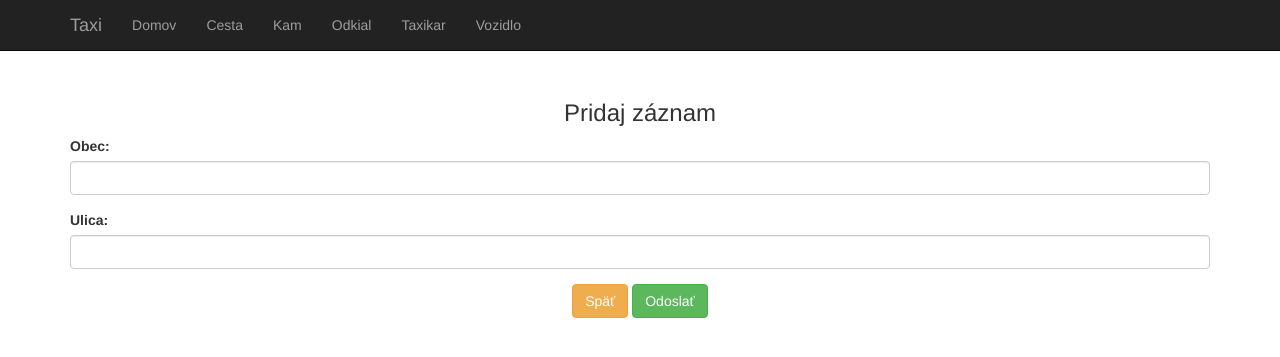
After one commit to AndrejTreciak/projeky, a CodeIgniter app: page /php/index.php/odkial/pridaj in a window 1280 px wide. The commit adds this page. Shown: the top 357 px of the page. Run offline with CodeIgniter, Linux system fonts and the light colour scheme; some libraries are stand-ins or nearby versions.

Commit message:
odkial pridaj

```diff
--- a/application/controllers/Odkial.php
+++ b/application/controllers/Odkial.php
@@ -15,4 +15,15 @@ class Odkial extends CI_Controller
         $this->load->view('Odkial/index', $data);
         $this->load->view('template/footer');
     }
+
+    public function pridaj(){
+        $this->load->view('template/header');
+        $this->load->view('Odkial/pridaj');
+        $this->load->view('template/footer');
+    }
+
+    public function potvrd(){
+        $this->m->potvrd();
+        redirect(base_url('index.php/Odkial/index'));
+    }
 }
--- a/application/models/Odkial_m.php
+++ b/application/models/Odkial_m.php
@@ -12,4 +12,18 @@ class Odkial_m extends CI_Model
             return false;
         }
     }
+
+    public function potvrd(){
+        $pole = array(
+            'Obec'=>$this->input->post('obec'),
+            'Ulica'=>$this->input->post('ulica')
+        );
+
+        $this->db->insert('Odkial', $pole);
+        if($this->db->affected_rows() > 0){
+            return true;
+        }else{
+            return false;
+        }
+    }
 }
--- a/application/views/Odkial/index.php
+++ b/application/views/Odkial/index.php
@@ -1,6 +1,9 @@
 <div class="container">
+
     <br><br><br><br>
-    <center><h3>Odkial</h3></center>
+    <center><h3>Odkial</h3>
+        <a href="<?php echo base_url('index.php/Odkial/pridaj'); ?>">Pridať záznam</a></center><br>
+
     <div class="table-responsive">
         <table class="table">
             <thead>
--- /dev/null
+++ b/application/views/Odkial/pridaj.php
@@ -0,0 +1,20 @@
+<div class="container">
+    <br><br><br><br>
+    <center><h3>Pridaj záznam</h3></center>
+    <form action="<?php echo base_url('index.php/Odkial/potvrd') ?>" method="post">
+        <div class="form-group">
+            <label for="email">Obec:</label>
+            <input type="text" class="form-control" name="obec">
+        </div>
+
+        <div class="form-group">
+            <label for="pwd">Ulica:</label>
+            <input type="text" class="form-control" name="ulica">
+        </div>
+
+        <center>
+            <a href="<?php echo base_url('index.php/Odkial/index'); ?>"<button type="submit" class="btn btn-warning">Späť</button></a>
+            <button type="submit" class="btn btn-success">Odoslať</button></a>
+        </center>
+    </form>
+</div>
```
